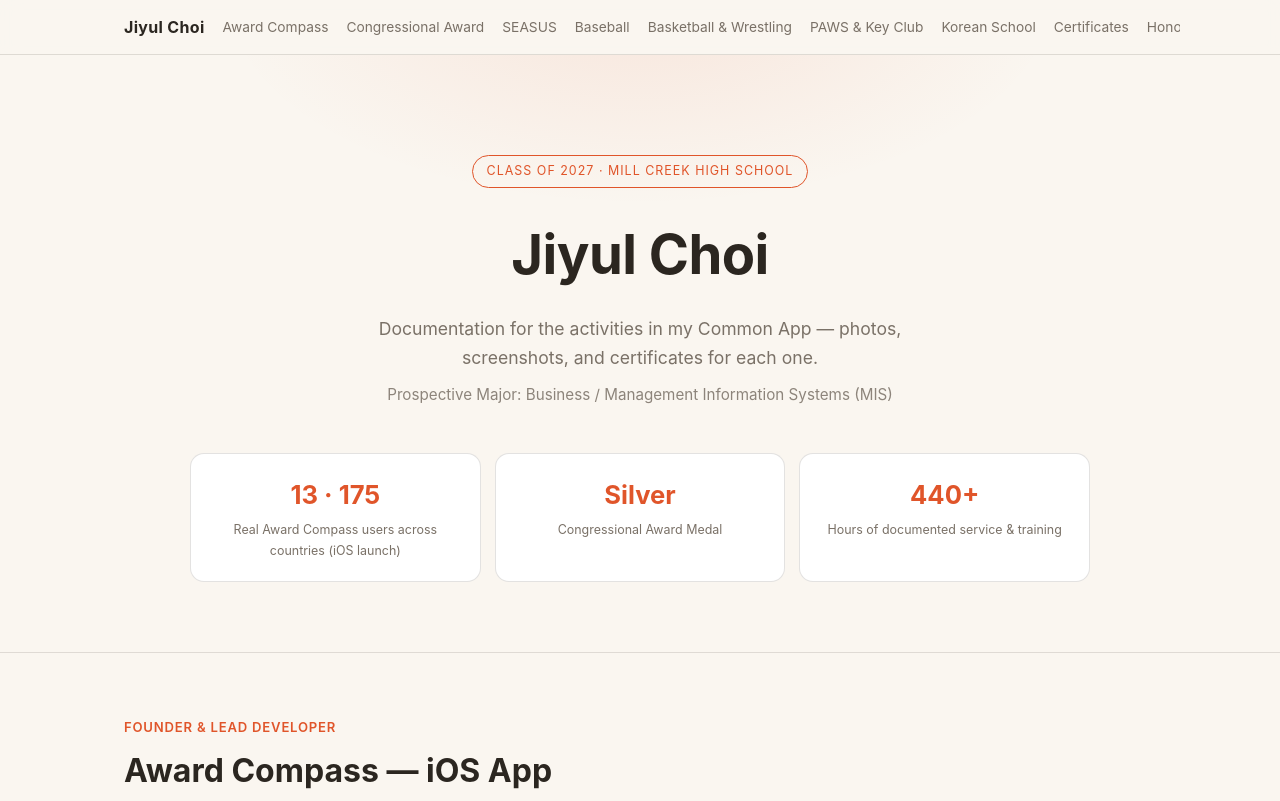
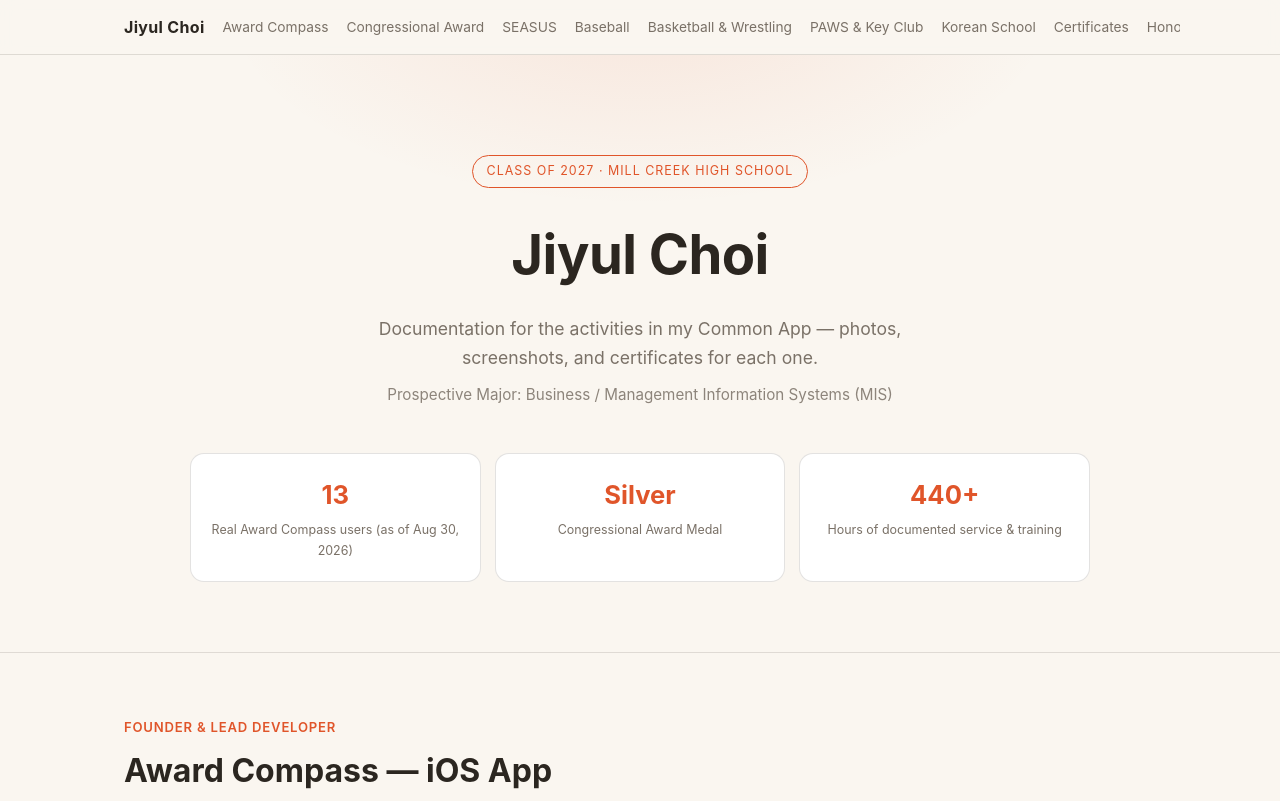
Before and after one commit to jiyulchoi2027/jiyul-portfolio, a plain HTML site: page index.html in a window 1280 px wide. Shown: the top 801 px of the page. Drawn offline with Linux system fonts and the light colour scheme.

Commit message:
Update hero stat: 13 users as of Aug 30, 2026

```diff
--- a/index.html
+++ b/index.html
@@ -31,7 +31,7 @@
     <p class="tag" style="margin-top:10px;font-size:0.95rem;opacity:0.85;">Prospective Major: Business / Management Information Systems (MIS)</p>
 
     <div class="stats">
-      <div class="stat"><div class="num">13 · 175</div><div class="label">Real Award Compass users across countries (iOS launch)</div></div>
+      <div class="stat"><div class="num">13</div><div class="label">Real Award Compass users (as of Aug 30, 2026)</div></div>
       <div class="stat"><div class="num">Silver</div><div class="label">Congressional Award Medal</div></div>
       <div class="stat"><div class="num">440+</div><div class="label">Hours of documented service &amp; training</div></div>
     </div>
```
